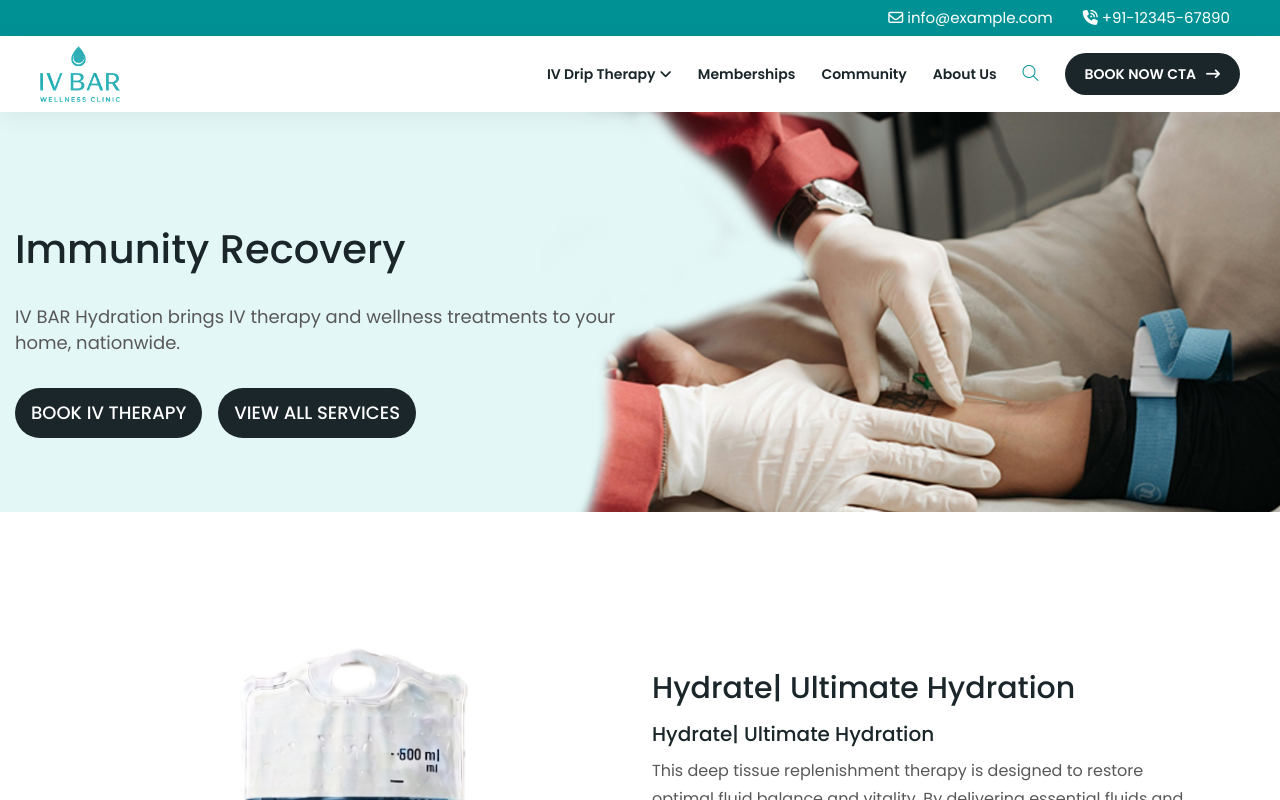
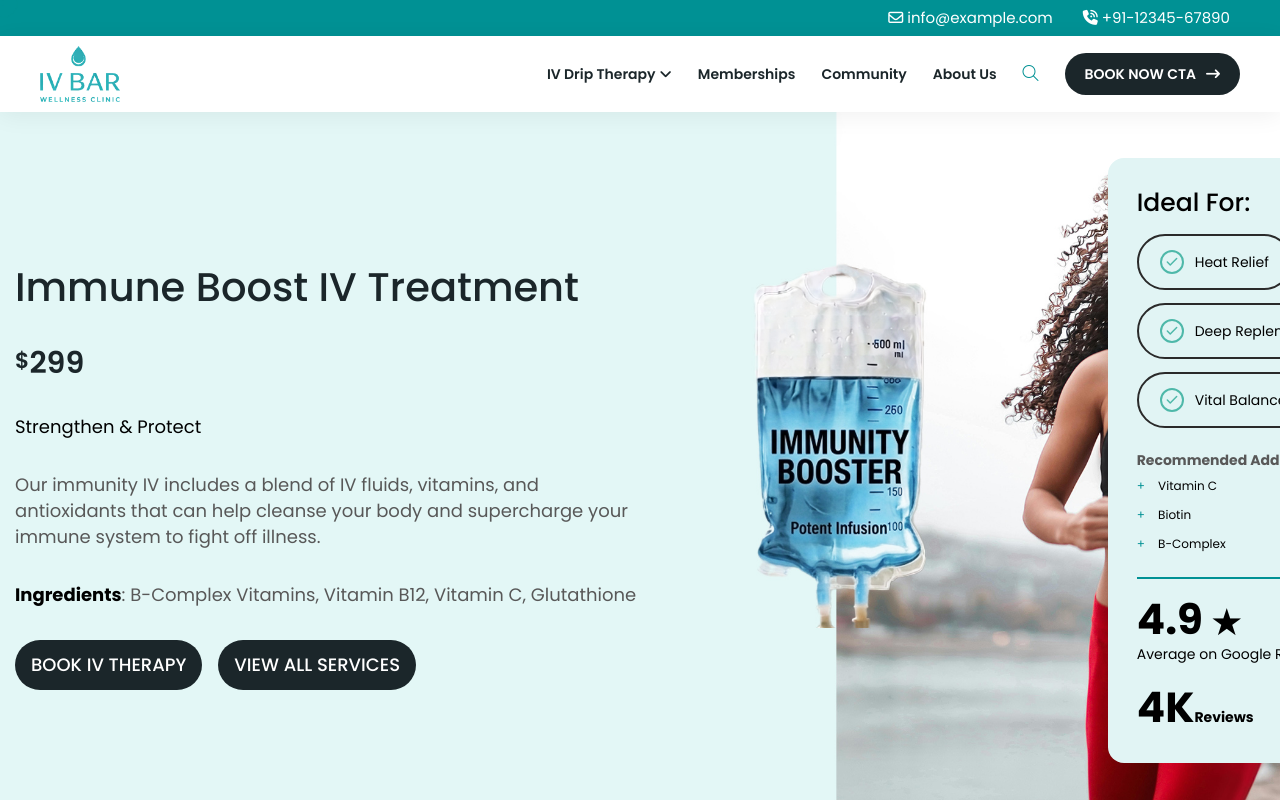
Before and after one commit to Innovateitconsultancy/origins_new, a Next.js app: page /iv_drip_therapy_pro/immunity-recovery in a window 1280 px wide. Shown: the top 800 px of the page. Built offline with nearby package versions, Linux system fonts and the light colour scheme.

Commit message:
home page update

```diff
--- a/app/iv_drip_therapy_pro/immunity-recovery/page.js
+++ b/app/iv_drip_therapy_pro/immunity-recovery/page.js
@@ -31,14 +31,19 @@ export default function ImmunityRecovery() {
                                    </Link>
                                </div>
                            </div> */}
-                           <div className="heroBanner">
+                           <div className="heroBanner banner-immunity-recovery">
                                <div className="heroBannerInfo">
            <div className="heroBannerText">
            <div className="bannerContent">
-           <h1> Immunity Recovery</h1>
+           <h1> Immune Boost IV Treatment
+</h1>
+           <h2><i>$</i>299</h2>
+           <p className="blackText">Strengthen & Protect</p>
+
            <div className="text">
-               IV BAR Hydration brings IV therapy and wellness treatments to your home, nationwide.
+               Our immunity IV includes a blend of IV fluids, vitamins, and antioxidants that can help cleanse your body and supercharge your immune system to fight off illness.
                </div>
+                <p><b className="blackText">Ingredients</b>:  B-Complex Vitamins, Vitamin B12, Vitamin C, Glutathione</p>
                    <div className="heroBannerBtns">
                                                <a href="" >BOOK IV THERAPY</a>
                                                <a href="" >VIEW ALL SERVICES</a>
@@ -46,6 +51,59 @@ export default function ImmunityRecovery() {
                    </div>
 
                                </div>
+                               </div>
+                               <div className="heroBannerRight">
+                                <h2 className="titleBannerR">Ideal For:</h2>
+                                <div class="bannerCheckList">
+        <div class="bannerCheckListInfo">
+          <span class="bannerCheckIcon">
+            <svg viewBox="0 0 24 24" fill="none" stroke="currentColor" stroke-width="2.5" stroke-linecap="round" stroke-linejoin="round">
+              <polyline points="20 6 9 17 4 12"></polyline>
+            </svg>
+          </span>
+          <span class="bannerCheckabel">Heat Relief</span>
+        </div>
+        <div class="bannerCheckListInfo">
+          <span class="bannerCheckIcon">
+            <svg viewBox="0 0 24 24" fill="none" stroke="currentColor" stroke-width="2.5" stroke-linecap="round" stroke-linejoin="round">
+              <polyline points="20 6 9 17 4 12"></polyline>
+            </svg>
+          </span>
+          <span class="bannerCheckabel">Deep Replenish
+</span>
+        </div>
+        <div class="bannerCheckListInfo">
+          <span class="bannerCheckIcon">
+            <svg viewBox="0 0 24 24" fill="none" stroke="currentColor" stroke-width="2.5" stroke-linecap="round" stroke-linejoin="round">
+              <polyline points="20 6 9 17 4 12"></polyline>
+            </svg>
+          </span>
+          <span class="bannerCheckabel">Vital Balance
+</span>
+        </div>
+      </div>
+      <p><b>Recommended Add-Ons:
+</b></p>
+<ul className="recommendedAddons">
+    <li>
+        <i>+</i> Vitamin C
+    </li>
+    <li>
+        <i>+</i> Biotin
+    </li>
+
+    <li>
+        <i>+</i> B-Complex
+    </li>
+</ul>
+<div className="reviewsInfo">
+    4.9 <i>★</i>
+    <p>Average on Google Reviews</p>
+</div>
+<div className="reviewsInfo">
+    4K
+    <span>Reviews</span>
+</div>
                                </div>
                                </div>
                            </div>
@@ -80,7 +138,7 @@ for post-travel recovery or after intense physical exertion.</p>
 Chloride, Magnesium Chloride, Sodium Lactate, Hyaluronic Acid.
 </p>
                                             <Link href="iv_drip_therapy_pro/immunity-recovery" className="theme-btn-new mt-3">
-                                               <span>Book Now CTA<i class="fa-solid fa-arrow-right-long"></i></span>
+                                               <span>Book Now CTA<i className="fa-solid fa-arrow-right-long"></i></span>
                                             </Link>
 
                                         </div>
```
Also changed, not shown: public/assets/css/main.css, public/assets/img/banner-immunity-recovery.jpg (added).
